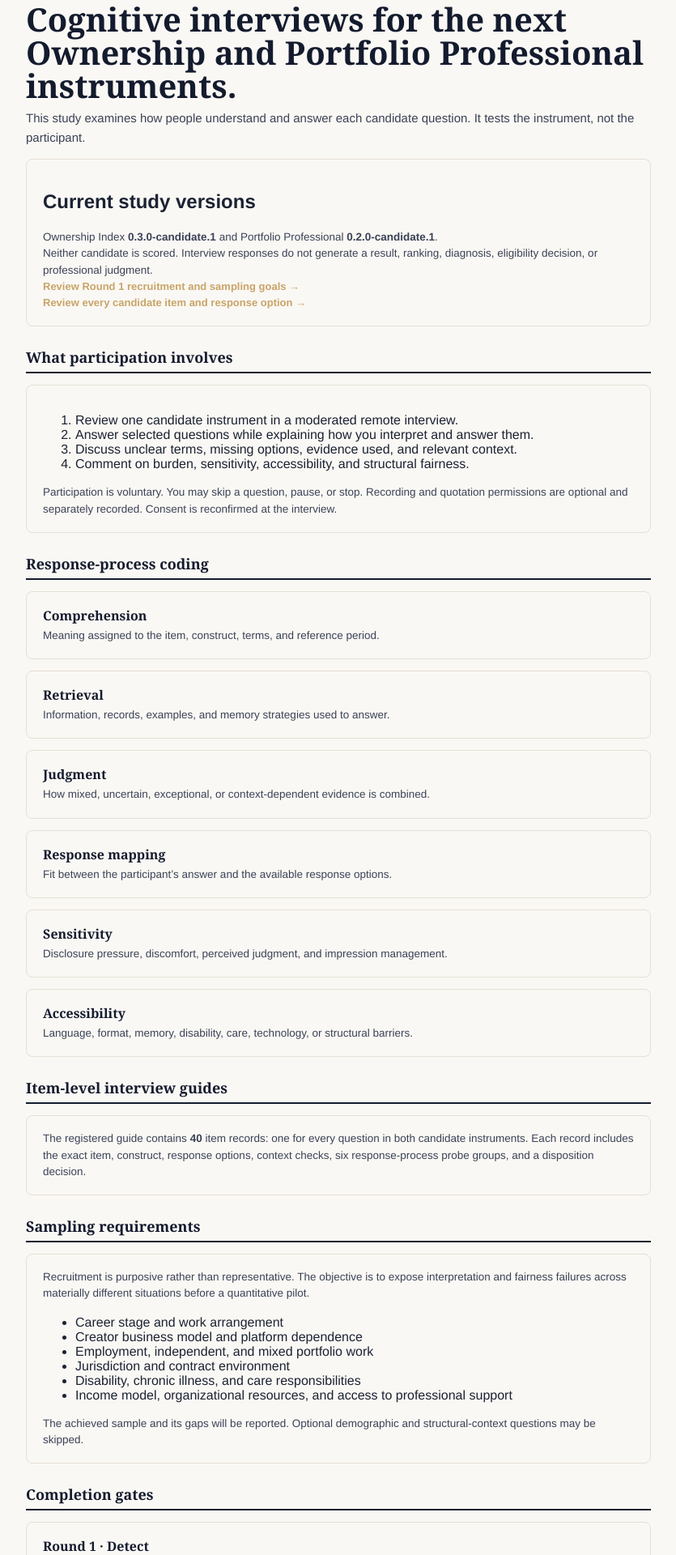
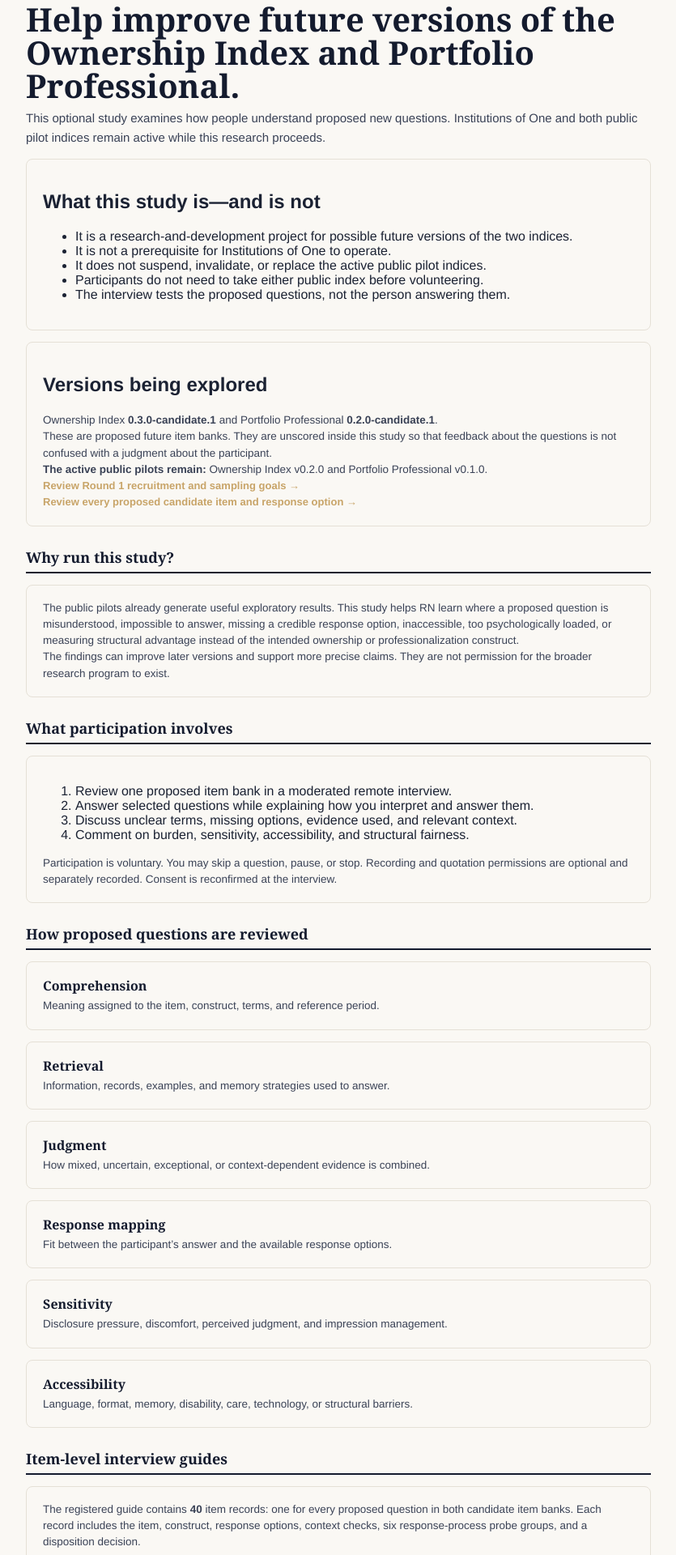
Before and after one commit to rn-collins/ownership-platform, a Next.js app: page /research/cognitive-interviews in a window 1280 px wide. Shown: the part 100-2020 px from the top of the page at 81% size, without its empty margins (222-1057 px from the left). Built offline with nearby package versions, Linux system fonts and the light colour scheme; no server answers.

Commit message:
Clarify cognitive study and active public indices

```diff
--- a/src/app/research/cognitive-interviews/page.tsx
+++ b/src/app/research/cognitive-interviews/page.tsx
@@ -7,7 +7,7 @@ import { IntakeForm } from "./IntakeForm";
 
 export const metadata = {
   title: "Cognitive interview study — Institutions of One",
-  description: "Consent-aware participation, item-level protocol, sampling goals, and decision rules for candidate instrument interviews.",
+  description: "An optional instrument-development study improving future versions of the Ownership Index and Portfolio Professional.",
 };
 
 const sampleDimensions = [
@@ -22,41 +22,58 @@ const sampleDimensions = [
 export default function CognitiveInterviewStudyPage() {
   return (
     <main>
-      <p className="eyebrow">Institutions of One · Instrument development study</p>
-      <h1>Cognitive interviews for the next Ownership and Portfolio Professional instruments.</h1>
-      <p className="lede">This study examines how people understand and answer each candidate question. It tests the instrument, not the participant.</p>
+      <p className="eyebrow">Institutions of One · Ongoing instrument development</p>
+      <h1>Help improve future versions of the Ownership Index and Portfolio Professional.</h1>
+      <p className="lede">This optional study examines how people understand proposed new questions. Institutions of One and both public pilot indices remain active while this research proceeds.</p>
       <div className="card">
-        <h2>Current study versions</h2>
+        <h2>What this study is—and is not</h2>
+        <ul>
+          <li>It is a research-and-development project for possible future versions of the two indices.</li>
+          <li>It is not a prerequisite for Institutions of One to operate.</li>
+          <li>It does not suspend, invalidate, or replace the active public pilot indices.</li>
+          <li>Participants do not need to take either public index before volunteering.</li>
+          <li>The interview tests the proposed questions, not the person answering them.</li>
+        </ul>
+      </div>
+      <div className="card">
+        <h2>Versions being explored</h2>
         <p>Ownership Index <b>{OWNERSHIP_INDEX_0_3_0_CANDIDATE.version}</b> and Portfolio Professional <b>{PORTFOLIO_PROFESSIONAL_0_2_0_CANDIDATE.version}</b>.</p>
-        <p>Neither candidate is scored. Interview responses do not generate a result, ranking, diagnosis, eligibility decision, or professional judgment.</p>
+        <p>These are proposed future item banks. They are unscored inside this study so that feedback about the questions is not confused with a judgment about the participant.</p>
+        <p><b>The active public pilots remain:</b> Ownership Index v0.2.0 and Portfolio Professional v0.1.0.</p>
         <p><a className="fwlink" href="/research/recruitment">Review Round 1 recruitment and sampling goals →</a></p>
-        <p><a className="fwlink" href="/methodology/candidates">Review every candidate item and response option →</a></p>
+        <p><a className="fwlink" href="/methodology/candidates">Review every proposed candidate item and response option →</a></p>
+      </div>
+      <h2 className="dimhead">Why run this study?</h2>
+      <div className="card">
+        <p>The public pilots already generate useful exploratory results. This study helps RN learn where a proposed question is misunderstood, impossible to answer, missing a credible response option, inaccessible, too psychologically loaded, or measuring structural advantage instead of the intended ownership or professionalization construct.</p>
+        <p>The findings can improve later versions and support more precise claims. They are not permission for the broader research program to exist.</p>
       </div>
       <h2 className="dimhead">What participation involves</h2>
       <div className="card">
         <ol>
-          <li>Review one candidate instrument in a moderated remote interview.</li>
+          <li>Review one proposed item bank in a moderated remote interview.</li>
           <li>Answer selected questions while explaining how you interpret and answer them.</li>
           <li>Discuss unclear terms, missing options, evidence used, and relevant context.</li>
           <li>Comment on burden, sensitivity, accessibility, and structural fairness.</li>
         </ol>
         <p>Participation is voluntary. You may skip a question, pause, or stop. Recording and quotation permissions are optional and separately recorded. Consent is reconfirmed at the interview.</p>
       </div>
-      <h2 className="dimhead">Response-process coding</h2>
+      <h2 className="dimhead">How proposed questions are reviewed</h2>
       {RESPONSE_PROCESS_DOMAINS.map((domain) => <div className="card" key={domain.id}><h3>{domain.label}</h3><p>{domain.definition}</p></div>)}
       <h2 className="dimhead">Item-level interview guides</h2>
       <div className="card">
-        <p>The registered guide contains <b>{COGNITIVE_PROBE_GUIDES.length}</b> item records: one for every question in both candidate instruments. Each record includes the exact item, construct, response options, context checks, six response-process probe groups, and a disposition decision.</p>
+        <p>The registered guide contains <b>{COGNITIVE_PROBE_GUIDES.length}</b> item records: one for every proposed question in both candidate item banks. Each record includes the item, construct, response options, context checks, six response-process probe groups, and a disposition decision.</p>
       </div>
-      <h2 className="dimhead">Sampling requirements</h2>
+      <h2 className="dimhead">Sampling goals</h2>
       <div className="card">
-        <p>Recruitment is purposive rather than representative. The objective is to expose interpretation and fairness failures across materially different situations before a quantitative pilot.</p>
+        <p>Recruitment is purposive rather than representative. The objective is to expose interpretation and fairness failures across materially different situations.</p>
         <ul>{sampleDimensions.map((dimension) => <li key={dimension}>{dimension}</li>)}</ul>
         <p>The achieved sample and its gaps will be reported. Optional demographic and structural-context questions may be skipped.</p>
       </div>
-      <h2 className="dimhead">Completion gates</h2>
-      <div className="card"><h3>Round 1 · Detect</h3><p>Minimum completed interviews per instrument: {ROUND_GATES.round1.minimumCompletedPerInstrument}.</p><ul>{ROUND_GATES.round1.requirements.map((r) => <li key={r}>{r}</li>)}</ul></div>
-      <div className="card"><h3>Round 2 · Retest</h3><p>Minimum completed interviews per instrument: {ROUND_GATES.round2.minimumCompletedPerInstrument}, using new participants.</p><ul>{ROUND_GATES.round2.requirements.map((r) => <li key={r}>{r}</li>)}</ul></div>
+      <h2 className="dimhead">Rules for changing a future version</h2>
+      <p>These gates govern whether the proposed item banks are revised or later replace an active pilot. They do not govern whether Institutions of One or the active public pilots may continue operating.</p>
+      <div className="card"><h3>Round 1 · Detect</h3><p>Minimum completed interviews per proposed item bank: {ROUND_GATES.round1.minimumCompletedPerInstrument}.</p><ul>{ROUND_GATES.round1.requirements.map((r) => <li key={r}>{r}</li>)}</ul></div>
+      <div className="card"><h3>Round 2 · Retest</h3><p>Minimum completed interviews per proposed item bank: {ROUND_GATES.round2.minimumCompletedPerInstrument}, using new participants.</p><ul>{ROUND_GATES.round2.requirements.map((r) => <li key={r}>{r}</li>)}</ul></div>
       <h2 className="dimhead">Data and decision boundaries</h2>
       <div className="card">
         <ul>
@@ -64,7 +81,7 @@ export default function CognitiveInterviewStudyPage() {
           <li>Public reporting uses a study code and de-identified aggregate evidence.</li>
           <li>Item changes require linked coded evidence, an identified reviewer, a review date, and an approved ledger decision.</li>
           <li>Researcher notes and session records are restricted to authorized researchers.</li>
-          <li>Candidate scoring remains disabled throughout interviews and the separate pilot.</li>
+          <li>Only the proposed candidate item banks are unscored in this study; the active public pilots remain available.</li>
         </ul>
       </div>
       <IntakeForm />
```
